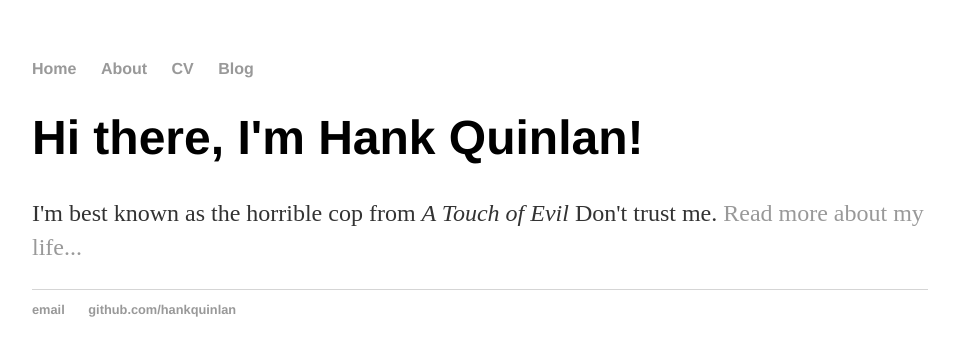
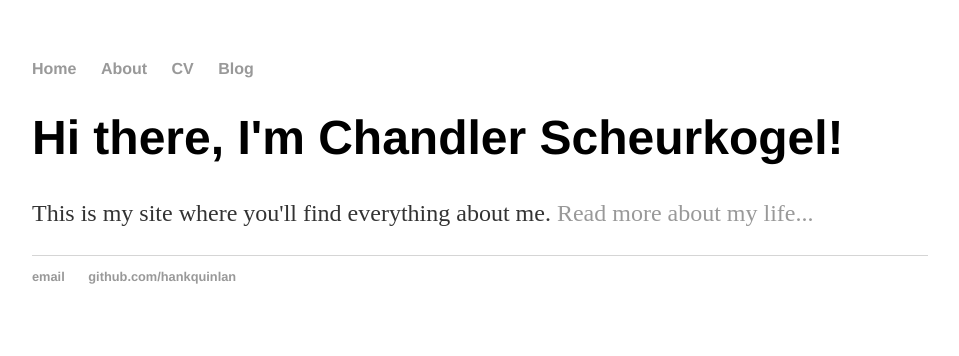
Before and after one commit to ChandlerScheurkogel/ChandlerScheurkogel.github.io, a Jekyll site: the page built from index.html, in a window 1280 px wide. Shown: the top 356 px of the page, without its empty margins (160-1119 px from the left). Built offline with Jekyll 4.4.1, drawn with Linux system fonts in a browser that asks for light colours.

Commit message:
Update index.html

```diff
--- a/index.html
+++ b/index.html
@@ -3,6 +3,6 @@ layout: default
 title: Hank Quinlan, Horrible Cop
 ---
 <div class="blurb">
-	<h1>Hi there, I'm Hank Quinlan!</h1>
-	<p>I'm best known as the horrible cop from <em>A Touch of Evil</em> Don't trust me. <a href="/about">Read more about my life...</a></p>
+	<h1>Hi there, I'm Chandler Scheurkogel!</h1>
+	<p>This is my site where you'll find everything about me. <a href="/about">Read more about my life...</a></p>
 </div><!-- /.blurb -->
```
